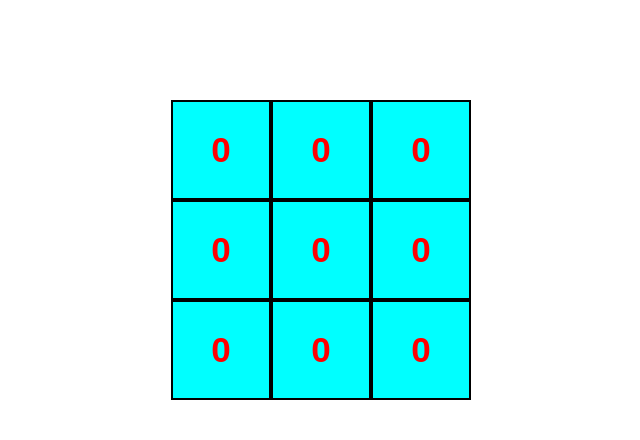
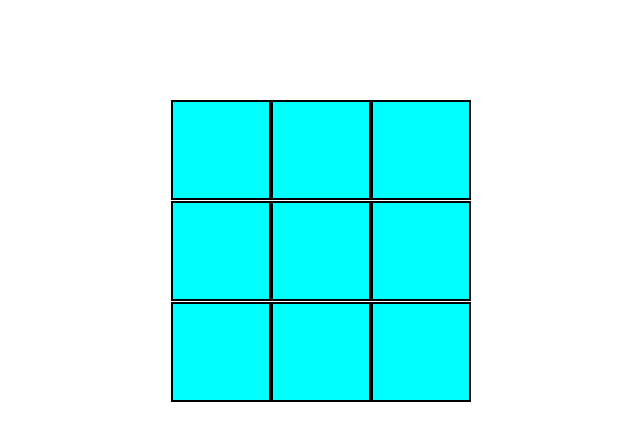
Before and after one commit to kapiljhajhria/projetc_01_react, a React (Create React App) app: page / in a window 1280 px wide. Shown: the top 440 px of the page, without its empty margins (319-959 px from the left). Built offline with nearby package versions, Linux system fonts and the light colour scheme.

Commit message:
sqaure is now stateless
using grid to update square valeu now

```diff
--- a/src/Grid/index.js
+++ b/src/Grid/index.js
@@ -3,12 +3,29 @@ import Square from "../Square";
 import './styles.css'
 
 class Grid extends React.Component {
+
+    constructor(props) {
+        super(props);
+        this.state={
+            //initial state of grid
+            squares:Array(9).fill(null),
+        }
+    }
+
+    handleClick(index){
+        let squaresCopy = this.state.squares.slice();
+        squaresCopy[index]='X';
+        //update the state
+        this.setState({squares:squaresCopy})
+    }
+
+
     getGridRow(offset){
         return(
             <div className="gridRow">
-                <Square indexNumber={offset+0}></Square>
-                <Square indexNumber={offset+1}></Square>
-                <Square indexNumber={offset+2}></Square>
+                <Square value={this.state.squares[offset+0]} squarePressed={()=>this.handleClick(offset+0)}></Square>
+                <Square value={this.state.squares[offset+1]} squarePressed={()=>this.handleClick(offset+1)}></Square>
+                <Square value={this.state.squares[offset+2]} squarePressed={()=>this.handleClick(offset+2)}></Square>
 
             </div>
         );
--- a/src/Square/index.js
+++ b/src/Square/index.js
@@ -2,31 +2,11 @@ import React from 'react'
 import './styles.css'
 
 class Square extends React.Component {
-    constructor(props) {
-        super(props);
-        this.state = {
-            value:'0',
-            color: 'red'
-        }
-    }
-    handleClick(){
-        this.setState({
-            value: 'X',
-            color:'green'
-        })
-    }
 
     render() {
         return (
-            <button className="button-square" onClick={() =>this.handleClick()
-                }
-                    style={{color:this.state.color}}
-                    hover={() =>
-                this.setState({
-                    value:'1'
-                })
-                }>
-                {this.state.value}
+            <button className="button-square" onClick={() => this.props.squarePressed()}>
+                {this.props.value}
             </button>
         );
     }
```
